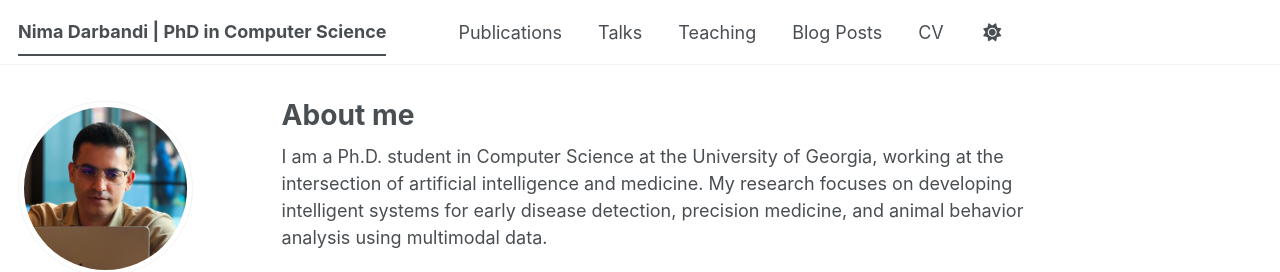
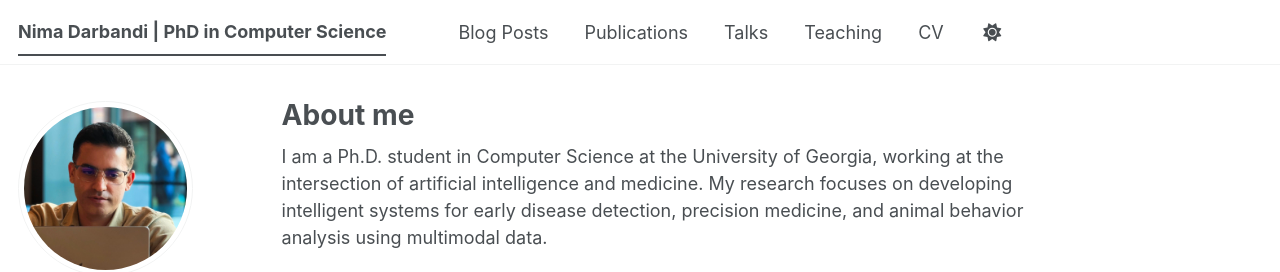
Before and after one commit to nimadarbandi/nimadarbandi.github.io, a Jekyll site: the page built from _pages/about.md, in a window 1280 px wide. Shown: the top 272 px of the page. Built offline with Jekyll 4.4.1, drawn with Linux system fonts in a browser that asks for light colours; some web fonts are replaced; a script bundle is joined from its source files by our own code; library files that are not in the unit come from our copies; some of the changed lines change nothing that is shown.

Commit message:
tabs rearrenged blogpost first

```diff
--- a/_data/navigation.yml
+++ b/_data/navigation.yml
@@ -8,6 +8,9 @@
 #      Markdown formatted page while the second is generated using JSON.
 
 main:
+  - title: "Blog Posts"
+    url: /year-archive/
+
   - title: "Publications"
     url: /publications/
 
@@ -20,9 +23,6 @@ main:
   #- title: "Portfolio"
    # url: /portfolio/
 
-  - title: "Blog Posts"
-    url: /year-archive/
-
   - title: "CV"
     url: /cv/
 
```
